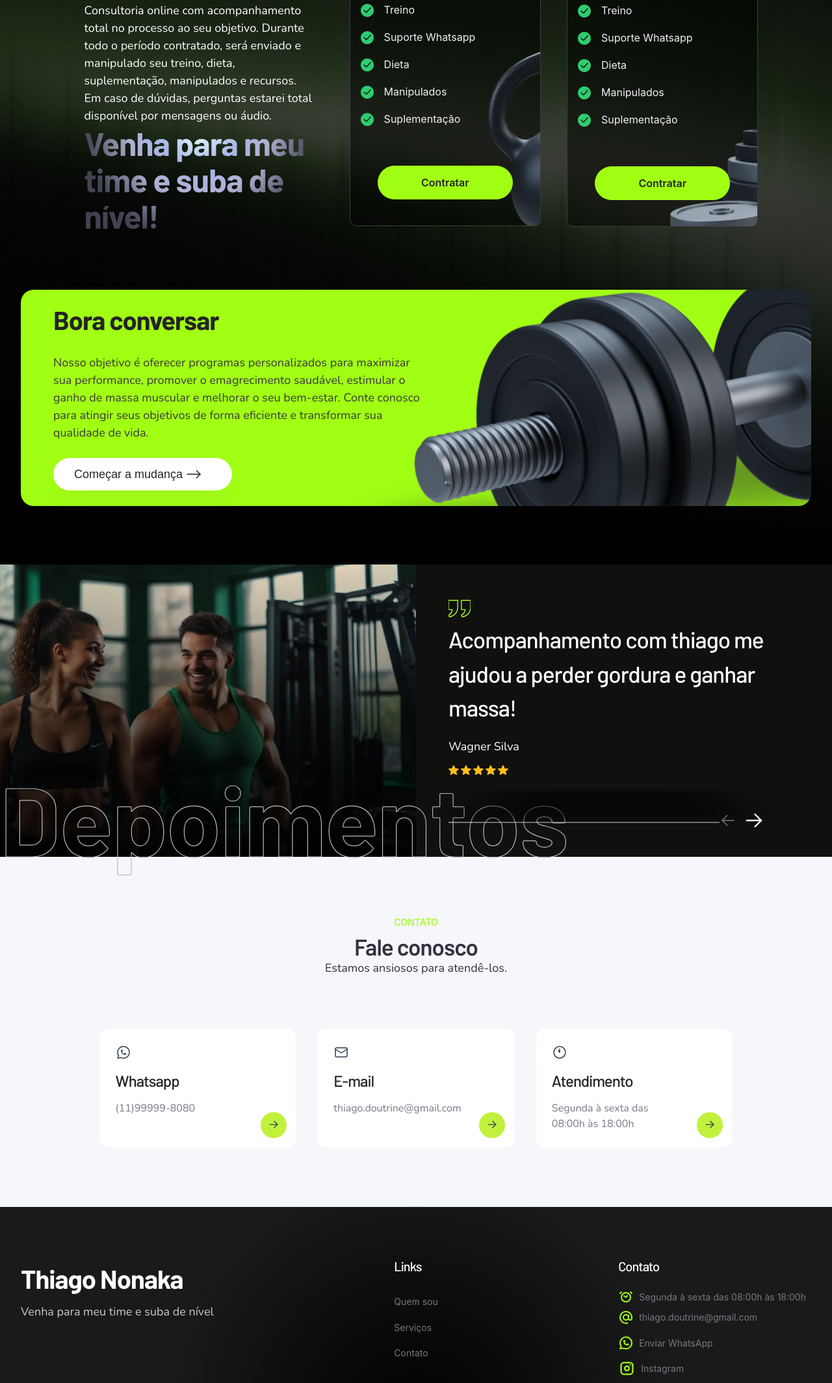
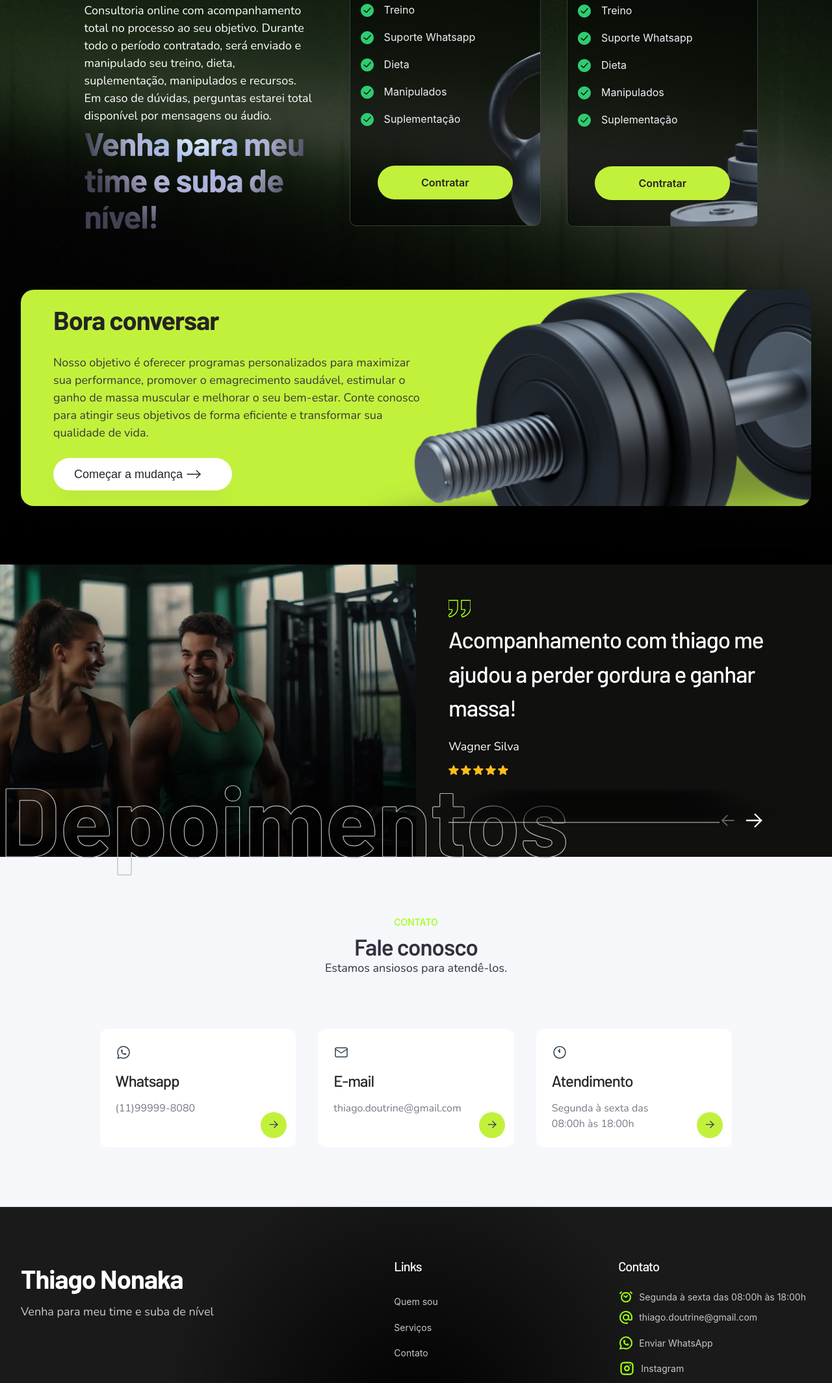
Before and after one commit to wagstalos/template-thiago, a website: page index.html in a window 1280 px wide. Shown: the part 2175-4304 px from the top of the page at 65% size. Drawn offline with nearby package versions, Linux system fonts and the light colour scheme; no server answers.

Commit message:
fix: colors

```diff
--- a/scss/_footer.scss
+++ b/scss/_footer.scss
@@ -23,7 +23,7 @@ footer {
         }
 
         a {
-            color: $gray-300;
+            color: $gray-200;
             margin: $gutter 0;
 
             &:hover {
@@ -51,7 +51,7 @@ footer {
                     margin-right: $gutter;
                     display: flex;
                     align-items: center;
-                    color: $gray-300;
+                    color: $gray-200;
                 }
             }
         }
--- a/scss/_s-service.scss
+++ b/scss/_s-service.scss
@@ -40,7 +40,7 @@
         padding: 24px;
         margin-top: 70px;
         position: relative;
-        background-color: $brand-main;
+        background-color: $brand-main-light;
         color: $black;
         padding-left: 50px;
         background-image: url("../img/halteres.png");
@@ -160,7 +160,7 @@
         }
 
         .btn-price {
-            background-color: $brand-main;
+            background-color: $brand-main-light;
             color: $black;
             font-weight: 600;
             padding: 16px;
@@ -201,7 +201,7 @@
             font-weight: 700;
             font-size: 3.5rem;
             line-height: 100%;
-            margin-top: $gutter*3;
+            margin-top: $gutter * 3;
         }
 
         .orcamento {
```
Also changed, not shown: css/main.css.
